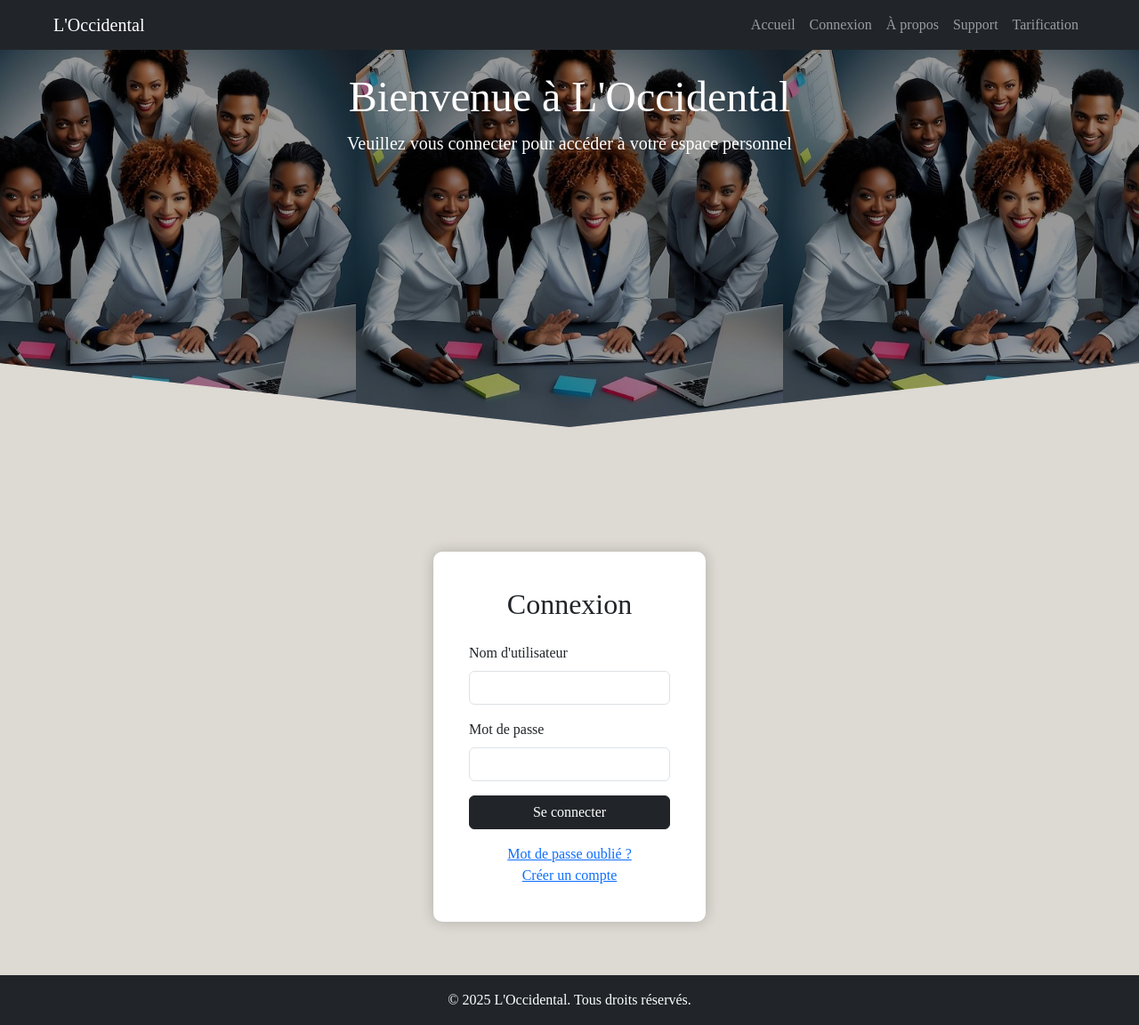
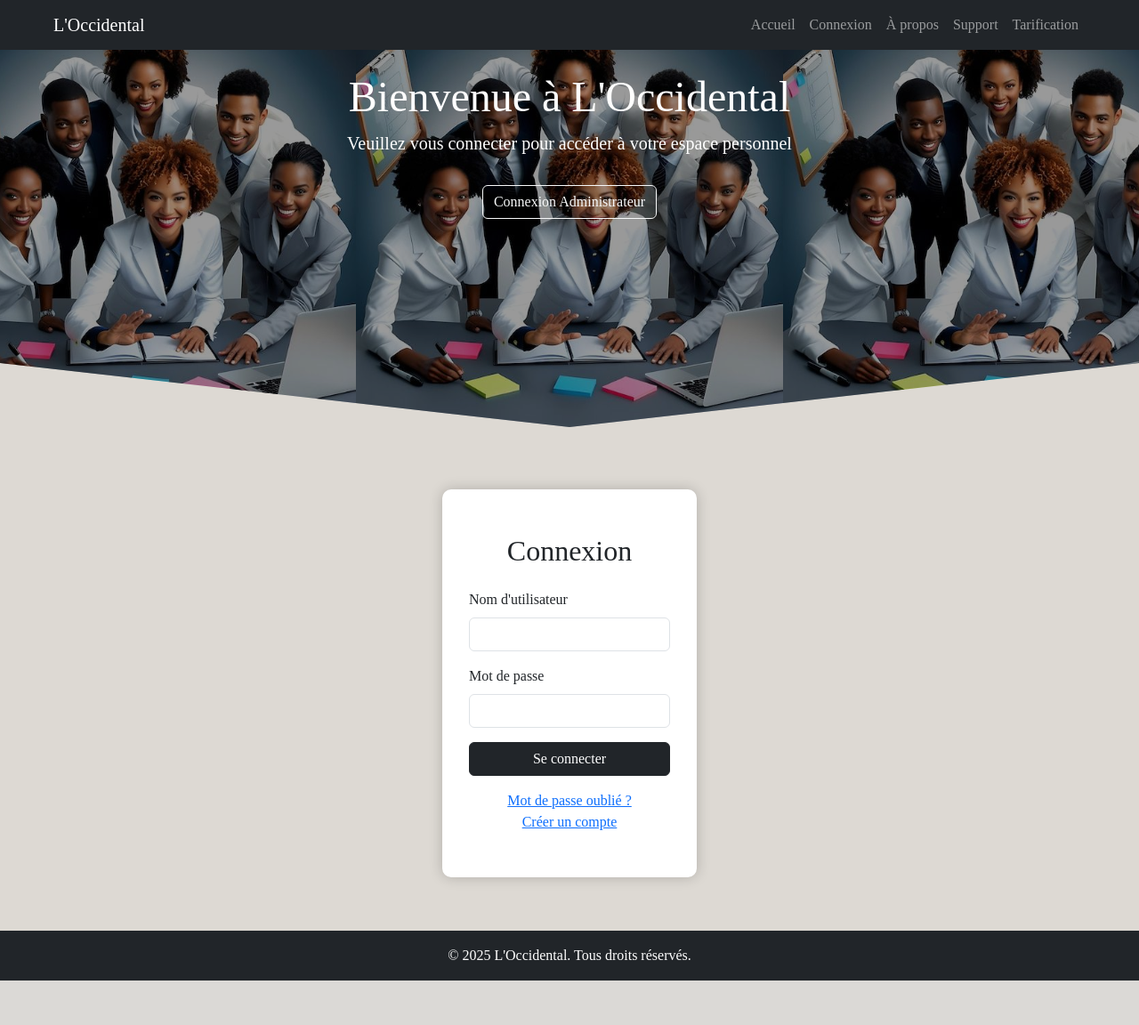
Before and after one commit to toudieng/restaurant, a Django app: page /login/ in a window 1280 px wide. Shown: the whole page at 89% size. After the commit the page ends 1102 px from the top, so only its background shows below. Run offline with Django 5.2, Linux system fonts and the light colour scheme.

Commit message:
Creation du dossier dashboard dans template ( donc client , serveur, cuisinier et caisier : comme template se trouve dans le dashboard . Et la un bouton connexion admin ajouté dans la page de connexion comme boutton dans le header

```diff
--- a/restaurant_site/forms.py
+++ b/restaurant_site/forms.py
@@ -13,6 +13,11 @@ class LoginForm(AuthenticationForm):
     )
 
 class RegisterForm(UserCreationForm):
+    email = forms.EmailField(
+        label="Adresse email",
+        widget=forms.EmailInput(attrs={'class': 'form-control'})
+    )
+
     role = forms.ChoiceField(
         choices=Utilisateur.ROLE_CHOICES,
         widget=forms.Select(attrs={'class': 'form-control'})
@@ -20,7 +25,7 @@ class RegisterForm(UserCreationForm):
 
     class Meta(UserCreationForm.Meta):
         model = Utilisateur
-        fields = UserCreationForm.Meta.fields + ('role',)
+        fields = UserCreationForm.Meta.fields + ('email', 'role')  # Ajout de 'email'
         widgets = {
             'username': forms.TextInput(attrs={'class': 'form-control'}),
             'password1': forms.PasswordInput(attrs={'class': 'form-control'}),
@@ -30,6 +35,8 @@ class RegisterForm(UserCreationForm):
     def __init__(self, *args, **kwargs):
         super().__init__(*args, **kwargs)
         self.fields['role'].initial = Utilisateur.CLIENT
+        self.fields['role'].disabled=True
+
 
 class CustomPasswordResetForm(PasswordResetForm):
     email = forms.EmailField(
--- a/restaurant_site/templates/authentification/connexion.html
+++ b/restaurant_site/templates/authentification/connexion.html
@@ -38,13 +38,16 @@
     }
 
     .login-container {
-      margin-top: 80px;
-      padding: 40px;
-      background-color: white;
-      max-width: 500px;
-      border-radius: 10px;
-      box-shadow: 0 0 15px rgba(0,0,0,0.2);
-    }
+  margin-top: 10px;
+  padding: 50px;
+  background-color: white;
+  max-width: 1000px; /* Augmentée */
+  min-height: 300px; /* Ajoutée */
+  border-radius: 10px;
+  box-shadow: 0 0 15px rgba(0,0,0,0.2);
+  padding-left: 30px;
+  padding-right: 30px;
+}
 
     .form-section {
       display: flex;
@@ -86,8 +89,18 @@
   <div class="header-content">
     <h1 class="display-5">Bienvenue à L'Occidental</h1>
     <p class="lead">Veuillez vous connecter pour accéder à votre espace personnel</p>
+    <a href="{% url 'admin_login' %}" class="btn btn-outline-light mt-3">Connexion Administrateur</a>
   </div>
 </header>
+
+{% if messages %}
+  {% for message in messages %}
+    <div class="alert alert-danger alert-dismissible fade show" role="alert">
+      {{ message }}
+      <button type="button" class="btn-close" data-bs-dismiss="alert" aria-label="Close"></button>
+    </div>
+  {% endfor %}
+{% endif %}
 
 <section class="form-section" id="formulaire">
 
--- a/restaurant_site/urls.py
+++ b/restaurant_site/urls.py
@@ -8,6 +8,7 @@ urlpatterns = [
     path('login/', views.auth_view, name='login'),
     path('register/', views.register_view, name='register'),
     path('logout/', views.logout, name='logout'),
+    path('admin-login/', views.admin_login_view, name='admin_login'),
 
     # Réinitialisation mot de passe
     path('renitialiser_password/', auth_views.PasswordResetView.as_view(
--- a/restaurant_site/views.py
+++ b/restaurant_site/views.py
@@ -6,6 +6,7 @@ from django.contrib import messages
 from .forms import LoginForm, RegisterForm, CustomPasswordResetForm
 from .models import Utilisateur
 from django.core.mail import send_mail
+from django.contrib.auth.decorators import user_passes_test
 
 def accueil_view(request): # Nouvelle vue pour l'accueil
     return render(request, 'authentification/accueil.html')
@@ -15,33 +16,25 @@ def auth_view(request):
     register_form = RegisterForm()
 
     if request.method == 'POST':
-        # Connexion
+        # ------------- Connexion ----------------
         if 'login' in request.POST:
             login_form = LoginForm(request, data=request.POST)
+            username = request.POST.get('username')
+            password = request.POST.get('password')
+
+            # Vérification manuelle de l'utilisateur
+            try:
+                user = Utilisateur.objects.get(username=username)
+            except Utilisateur.DoesNotExist:
+                messages.error(request, "Ce compte n'existe pas. Veuillez créer un compte d'abord.")
+                return render(request, 'authentification/connexion.html', {
+                    'login_form': login_form,
+                    'register_form': register_form,
+                })
+
+            # Si l'utilisateur existe, valider le mot de passe
             if login_form.is_valid():
                 user = login_form.get_user()
-                login(request, user)
-
-                # Redirection selon le rôle
-                role = user.role
-                if role == 'Administrateur':
-                    return redirect('admin_dashboard')
-                elif role == 'Client':
-                    return redirect('client_dashboard')
-                elif role == 'Serveur':
-                    return redirect('serveur_dashboard')
-                elif role == 'Cuisinier':
-                    return redirect('cuisinier_dashboard')
-                elif role == 'Caissier':
-                    return redirect('caissier_dashboard')
-                else:
-                    return redirect('accueil')  # Par défaut
-
-        # Inscription
-        elif 'register' in request.POST:
-            register_form = RegisterForm(request.POST)
-            if register_form.is_valid():
-                user = register_form.save()
                 login(request, user)
 
                 role = user.role
@@ -57,6 +50,32 @@ def auth_view(request):
                     return redirect('caissier_dashboard')
                 else:
                     return redirect('accueil')
+            else:
+                messages.error(request, "Mot de passe incorrect.")
+
+        # ------------- Inscription ----------------
+        elif 'register' in request.POST:
+            register_form = RegisterForm(request.POST)
+            if register_form.is_valid():
+                user = register_form.save()
+                login(request, user)
+                messages.success(request, "Inscription réussie. Vous êtes maintenant connecté.")
+
+                role = user.role
+                if role == 'Administrateur':
+                    return redirect('admin_dashboard')
+                elif role == 'Client':
+                    return redirect('client_dashboard')
+                elif role == 'Serveur':
+                    return redirect('serveur_dashboard')
+                elif role == 'Cuisinier':
+                    return redirect('cuisinier_dashboard')
+                elif role == 'Caissier':
+                    return redirect('caissier_dashboard')
+                else:
+                    return redirect('accueil')
+            else:
+                messages.error(request, "Erreur lors de l'inscription. Veuillez corriger les erreurs.")
 
     return render(request, 'authentification/connexion.html', {
         'login_form': login_form,
@@ -130,3 +149,27 @@ def client(request):
 
 def menu(request):
     return render(request, 'client/menu.html')
+
+
+def admin_login_view(request):
+    form = LoginForm(request, data=request.POST or None)
+
+    if request.method == 'POST' and form.is_valid():
+        user = form.get_user()
+        if user.role != 'Administrateur':
+            messages.error(request, "Accès refusé. Ce compte n'est pas un administrateur.")
+        else:
+            login(request, user)
+            return redirect('admin_dashboard')
+
+    return render(request, 'authentification/admin_login.html', {'form': form})
+
+
+# Seul un utilisateur avec le bon rôle accède à sa vue. /  Exemple : le cuisinier ne peut pas voir la vue des serveurs.
+def role_required(role):
+    def decorator(view_func):
+        return user_passes_test(lambda u: u.is_authenticated and u.role == role)(view_func)
+    return decorator
+
+# @role_required('Cuisinier')
+# def vue_cuisinier(request):
```
Also changed, not shown: restaurant_site/templates/authentification/admin_login.html (added), restaurant_site/templates/dashboard/admin.html (added), restaurant_site/templates/dashboard/caissier.html (added), restaurant_site/templates/dashboard/client/base.html (renamed from restaurant_site/templates/client/base.html), restaurant_site/templates/dashboard/client/client.html (renamed from restaurant_site/templates/client/client.html), restaurant_site/templates/dashboard/client/menu.html (renamed from restaurant_site/templates/client/menu.html), restaurant_site/templates/dashboard/cuisinier.html (added), restaurant_site/templates/dashboard/serveur.html (added).
